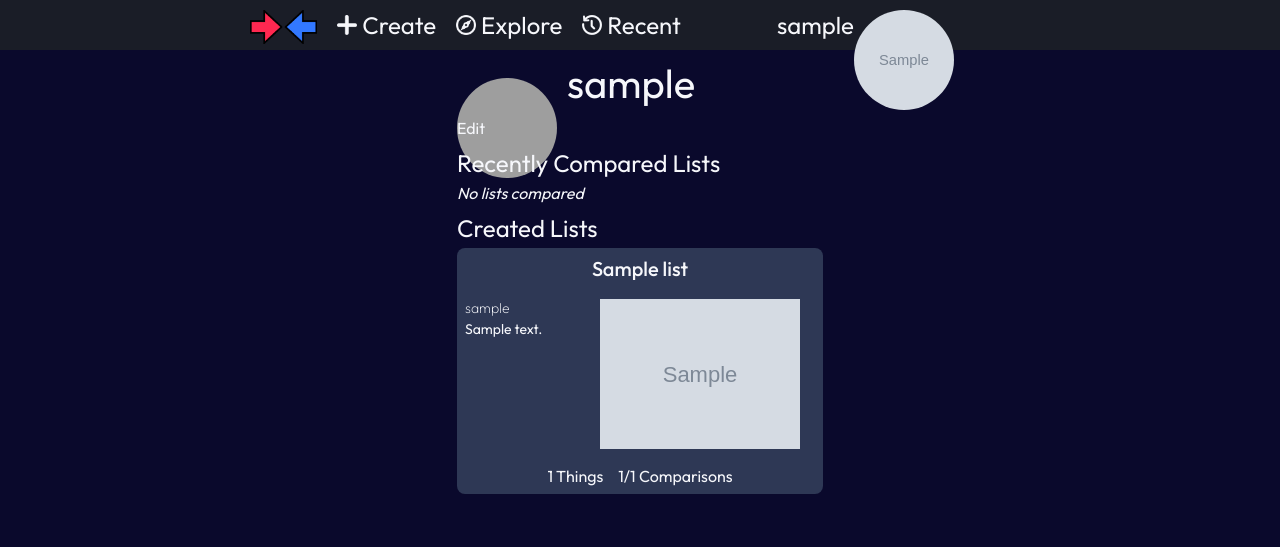
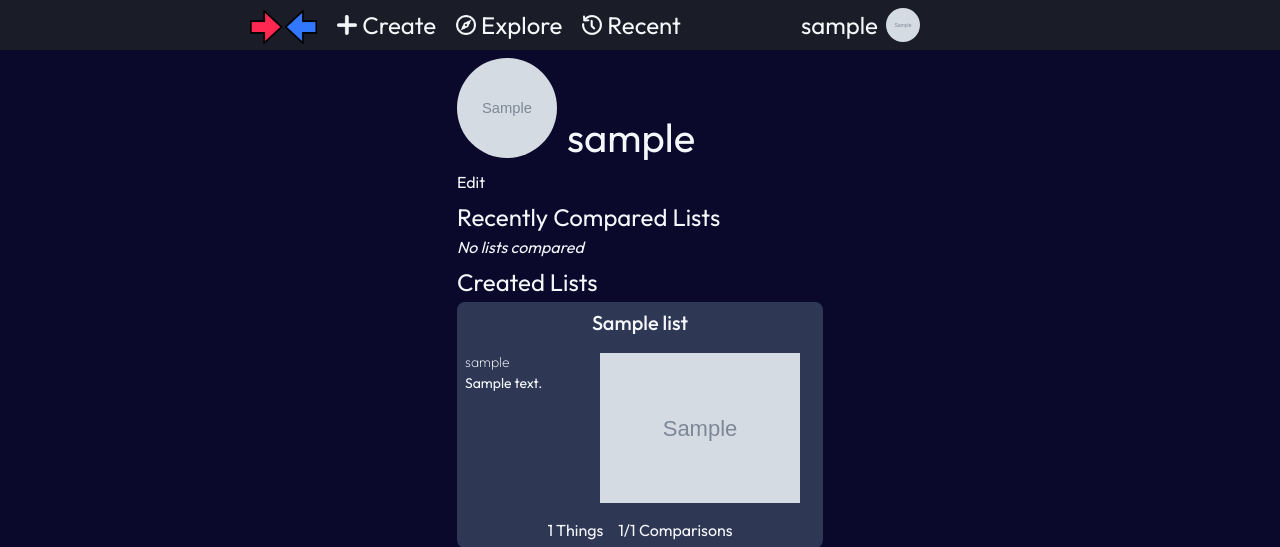
Before and after one commit to AidanSzilagyi/comparison-site, a Django app: page /profile in a window 1280 px wide. Shown: the top 547 px of the page. Run offline with Django 5.2, Linux system fonts and the light colour scheme; a user stored in the database is signed in; tables that the repository leaves empty hold one stand-in row (values such as "Sample post"); grey boxes marked "Sample" are stand-in pictures; grey boxes are pictures that could not be loaded.

Commit message:
S3 fixed, profile pictures working, edit profile working

```diff
--- a/createList/models.py
+++ b/createList/models.py
@@ -8,7 +8,7 @@ import uuid
 class Profile(models.Model):
     user = models.OneToOneField(User, on_delete=models.CASCADE)
     username = models.CharField(max_length=20, blank=True, null=True) # REMOVE LATER
-    image = models.ImageField(upload_to='media/profile_images', blank=True, null=True)
+    image = models.ImageField(upload_to='profile_images/', blank=True, null=True)
     slug = models.SlugField(unique=True)
     def save(self, *args, **kwargs):
         if not self.slug:
@@ -18,7 +18,7 @@ class Profile(models.Model):
 class List(models.Model):
     id = models.UUIDField(primary_key = True, default = uuid.uuid4, editable = False)
     name = models.CharField(max_length=100, blank=True, null=True) #Note uniqueness
-    image = models.ImageField(upload_to='media/list_images', blank=True, null=True)
+    image = models.ImageField(upload_to='list_images/', blank=True, null=True)
     description = models.CharField(max_length=1000, blank=True, null=True)
     user = models.ForeignKey(User, on_delete=models.CASCADE, blank=True, null=True) # REMOVE LATER
     num_things = models.IntegerField(default=0)
@@ -53,7 +53,7 @@ class List(models.Model):
 
 class Thing(models.Model):
     name = models.CharField(max_length=1000, blank=True, null=True)
-    image = models.ImageField(upload_to='media/thing_images', blank=True, null=True)
+    image = models.ImageField(upload_to='thing_images/', blank=True, null=True)
     list = models.ForeignKey(List, on_delete=models.CASCADE)
     date_created = models.DateTimeField(auto_now_add=True)
 
--- a/createList/templates/createList/all-lists.html
+++ b/createList/templates/createList/all-lists.html
@@ -122,7 +122,7 @@
                             </div>
                         </div>
                         <div class="image-container">
-                            <img class="list-image" src="{{list.image}}">
+                            <img class="list-image" src="{{list.image.url}}">
                         </div>
                     </div>
                 </a>
--- a/createList/templates/createList/base.html
+++ b/createList/templates/createList/base.html
@@ -19,24 +19,24 @@
                 <div class="left-side-header">
                     <a href="{% url 'home' %}">
                         <div class="website-logo-container website-header-button">
-                            <img class="website-logo-image" src="{% static 'images/arrow-logo.png' %}">
+                            <img class="header-logo-image user-image" src="{% static 'images/arrow-logo.png' %}">
                         </div>
                     </a>
                     <a href="{% url 'create_list' %}">
-                        <div class="create-button-container website-header-button">
-                            <img class="create-icon" src="{% static 'images/plus-icon.png' %}">
-                            <div class="create-plus-word">Create</div>
+                        <div class="header-create-button-container website-header-button">
+                            <img class="header-create-icon" src="{% static 'images/plus-icon.png' %}">
+                            <div class="header-create-plus-word">Create</div>
                         </div>
                     </a>
                     <a href="{% url 'explore' %}">
                         <div class="website-header-button">
-                            <img class="explore-icon" src="{% static 'images/explore-icon.png' %}">
+                            <img class="header-explore-icon" src="{% static 'images/explore-icon.png' %}">
                             <div>Explore</div>
                         </div>
                     </a>
                     <a href="{% url 'recent' %}">
-                        <div class=" website-header-button">
-                            <img class="recent-icon" src="{% static 'images/recent-icon.png' %}">
+                        <div class="website-header-button">
+                            <img class="header-recent-icon" src="{% static 'images/recent-icon.png' %}">
                             <div>Recent</div>
                         </div>
                     </a>
@@ -44,18 +44,18 @@
                 <div class="right-side-header">
                     {% if active_profile %}
                         <a href="{% url 'my_profile' %}">
-                            <div class="profile-button-container website-header-button">
-                                <div class="profile-username">
+                            <div class="header-profile-button-container website-header-button">
+                                <div class="header-profile-username">
                                     {{active_profile.username}}
                                 </div>
-                                <div class="profile-image-container">
-                                    <img class="profile-image user-image" src="{{active_profile.image}}">
+                                <div class="header-profile-image-container">
+                                    <img class="header-profile-image user-image" src="{{active_profile.image.url}}">
                                 </div>
                             </div>
                         <a>
                     {% else %}
                     <a href="{% url 'start-login' %}">
-                        <div class="login-button website-header-button">
+                        <div class="header-login-button website-header-button">
                             Log In
                         </div>
                     </a>
--- a/createList/templates/createList/list-card.html
+++ b/createList/templates/createList/list-card.html
@@ -122,7 +122,7 @@
         <div class="text-info">
             <div class="list-author">
                 {% if list.user.image %}
-                    <img class="author-pfp" src="{{list.user.image}}">
+                    <img class="author-pfp" src="{{list.user.image.url}}">
                 {% endif %}
                 <div class="author-name">{{list.user.username}}</div>
             </div>
@@ -136,7 +136,7 @@
         </div>
         <div class="image-container">
             {% if list.image %}
-                <img class="list-image" src="{{list.image}}">
+                <img class="list-image" src="{{list.image.url}}">
             {% endif %}
         </div>
     </div>
--- a/createList/templates/createList/list-info.html
+++ b/createList/templates/createList/list-info.html
@@ -35,7 +35,7 @@
             </div>
             {% if list.image %}
                 <div class="list-image-container">
-                    <img class="list-image" src="{{list.image}}">
+                    <img class="list-image" src="{{list.image.url}}">
                 </div>
             {% endif %}
         </div>
--- a/createList/templates/createList/profile.html
+++ b/createList/templates/createList/profile.html
@@ -21,8 +21,6 @@ html {
     height: 100px;
     width: 100px;
     border-radius: 50px;
-    object-fit: cover;
-    object-position: center;
 }
 .profile-name {
     font-size: 40px;
@@ -44,14 +42,14 @@ html {
 <main class="main-container">
     <div class="profile-heading">
         <div class="profile-image-container">
-            <img class="profile-image" src="../../../static/images/test-vert.png">
+            <img class="profile-image user-image" src="{{profile.image.url}}">
         </div>
         <div class="profile-name">
             {{profile.username}}
         </div>
     </div>
-    <a href="{% url 'create_profile' %}">
-        <div>
+    <a href="{% url 'edit_profile' %}">
+        <div class="header-edit-profile-button">
             Edit
         </div>
     </a>
--- a/createList/urls.py
+++ b/createList/urls.py
@@ -16,6 +16,7 @@ urlpatterns = [
     path("create-profile/", views.create_profile, name="create_profile"),
     path("profile-check/", views.profile_check, name="profile_check"),
     path("profile", views.my_profile, name="my_profile"),
+    path("profile/edit", views.edit_profile, name="edit_profile"),
     path("user/<slug:slug>/", views.view_profile, name="view_profile"),
     path("test/card", views.list_card_test, name="list_card_test"),
     path("not-found", views.not_found, name="not_found"),
--- a/createList/views.py
+++ b/createList/views.py
@@ -63,11 +63,9 @@ def profile_check(request):
 @login_required
 def create_profile(request):
     profile = request.user.profile
-
     if request.method == 'POST':
         profile_form = ProfileForm(request.POST, request.FILES, instance=profile)
         if profile_form.is_valid():
-            print("valid")
             profile_form.save()
             return redirect(request.session.pop('next_url', '/'))
     else:
@@ -75,6 +73,9 @@ def create_profile(request):
 
     return render(request, 'createList/create-profile.html', {'profile_form': profile_form})
 
+@login_required
+def edit_profile(request):
+    return create_profile(request)
 
 @login_required
 def create_list(request):
--- a/static/styles/general.css
+++ b/static/styles/general.css
@@ -79,38 +79,46 @@ a:link, a:visited, a:hover, a:active {
     display: flex;
     align-items: center;
     justify-content: right;
+    gap: 10px;
 }
 
-.website-logo-image {
+.header-logo-image {
     height: 34px;
     margin-top: 4px;
 }
 
-.create-button-container {
+.header-create-button-container {
 
 }
-.create-button-container:hover {
+.header-create-button-container:hover {
 
 }
-.create-icon {
+.header-create-icon {
     height: 20px;
     margin-right: 5px;
 }
-.explore-icon {
+.header-explore-icon {
     height: 20px;
     margin-right: 5px;
 }
-.recent-icon {
+.header-recent-icon {
     height: 20px;
     margin-right: 5px;
 }
-.create-plus-word {
+.header-create-plus-word {
 
 }
-.profile-image-container {
-    border-radius: 15px;
-    height: 30px;
+.header-profile-button-container {
+    display: flex;
+    align-items: center;
+    gap: 8px;
 }
-.profile-image {
-    height: 30px;
+.header-profile-image-container {
+    height: 34px;
 }
+
+.header-profile-image {
+    height: 34px;
+    width: 34px;
+    border-radius: 17px;
+}
```
Also changed, not shown: comparison/settings.py (+11 -11 lines), profile_images/Head2Head_Logo.drawio.png (added).
